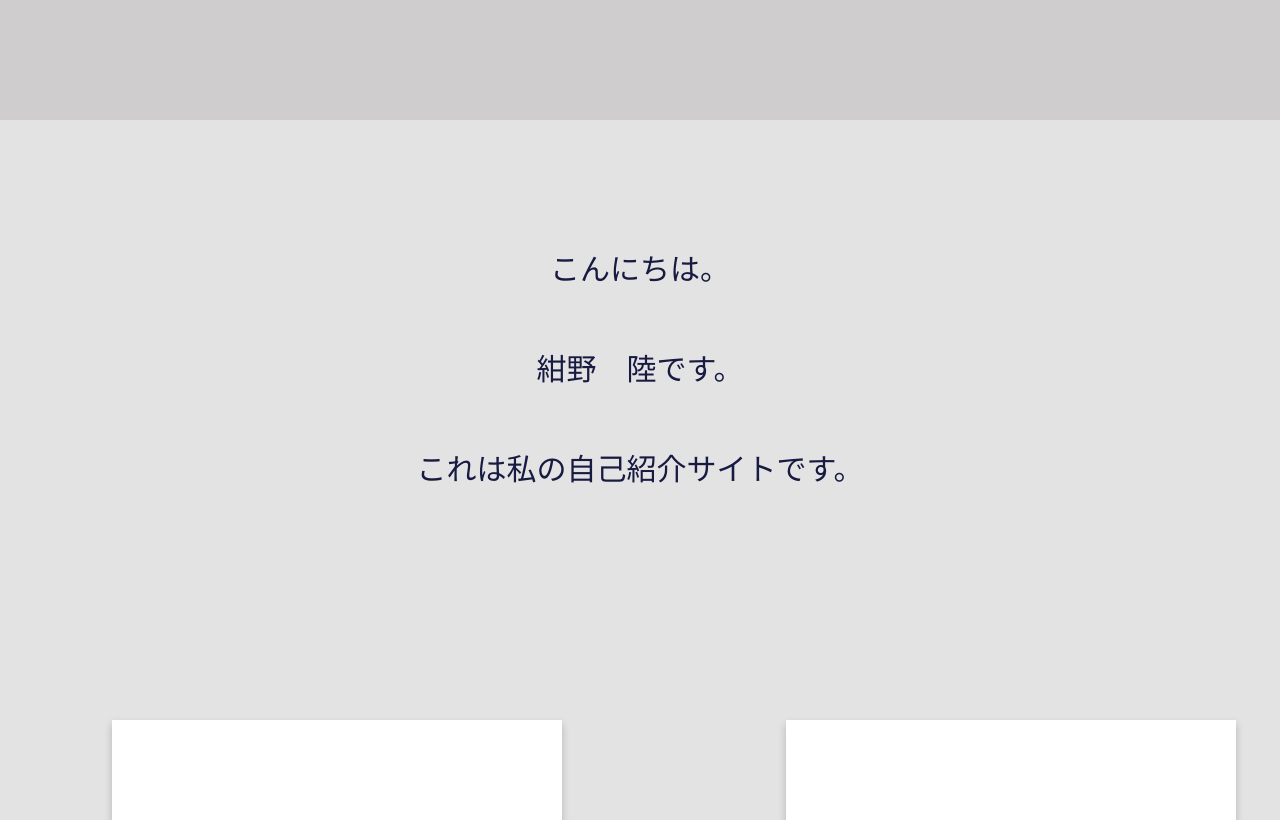
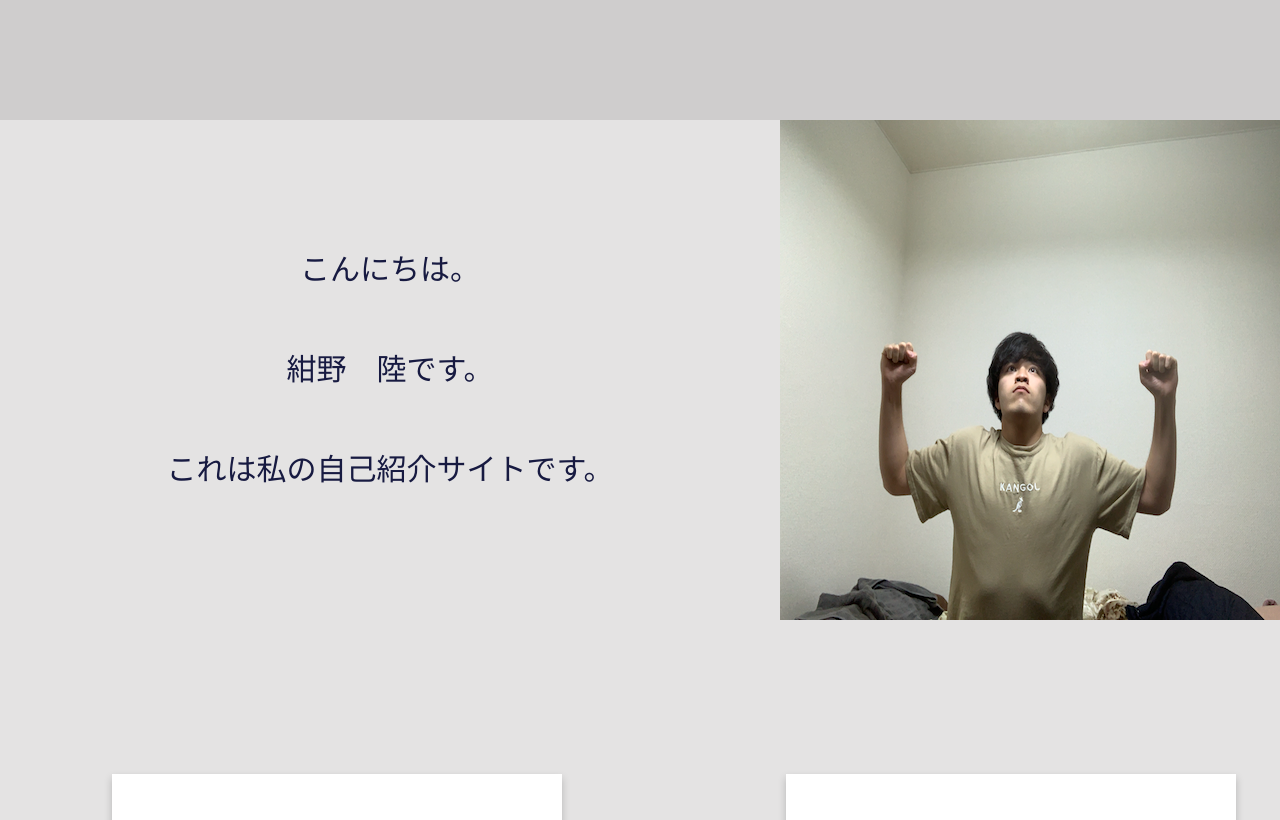
Before and after one commit to Riku-Konno/first_portfolio, a plain HTML site: page index.html in a window 1280 px wide. Shown: the part 380-1200 px from the top of the page. Drawn offline with Linux system fonts and the light colour scheme.

Commit message:
Update index.html

```diff
--- a/index.html
+++ b/index.html
@@ -16,7 +16,7 @@
                 <p>Konno Riku</p>
             </div>
 
-            <div class="header-photo"><img src="IMG/IMG_4990.png" alt="">
+            <div class="header-photo"><img src="https://github.com/Riku-Konno/first_portfolio/blob/main/IMG_4990.png?raw=true" alt="">
             </div>
         </header>
 
```
